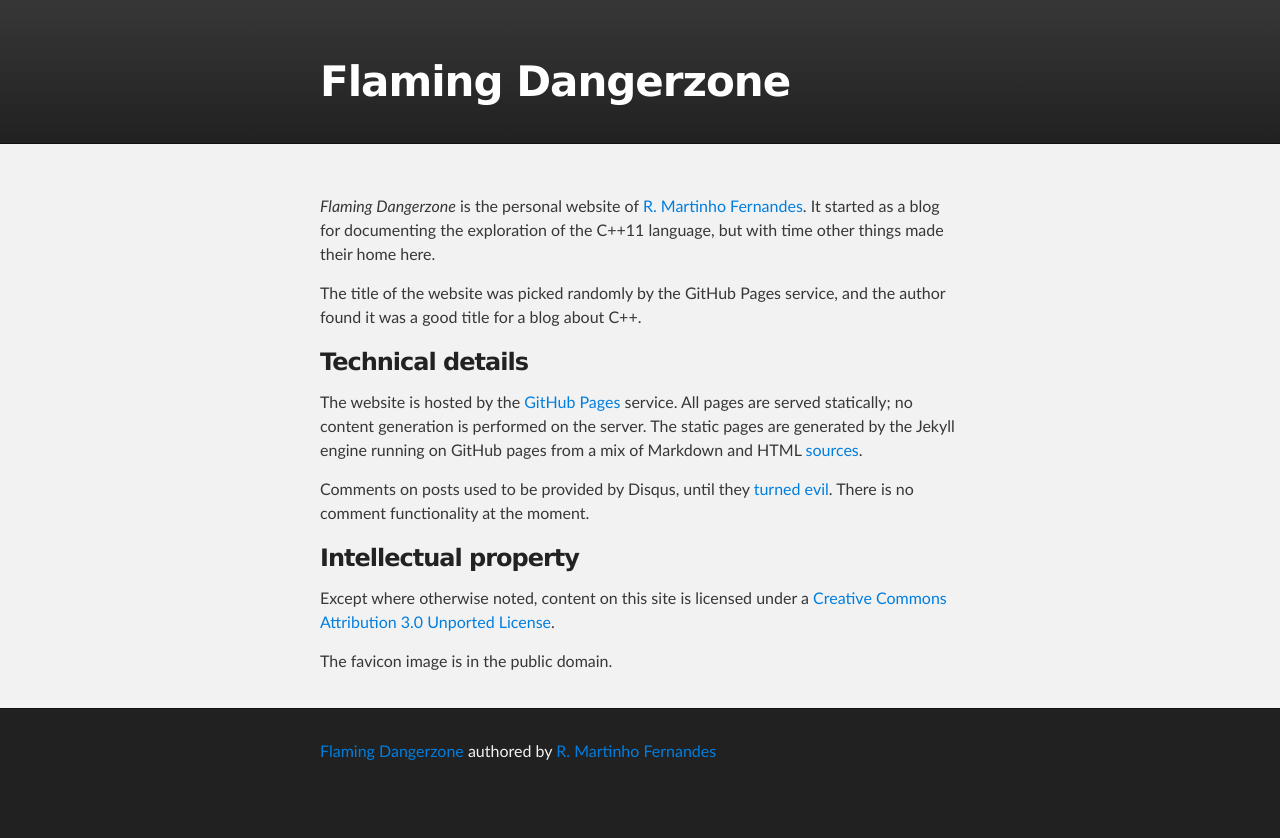
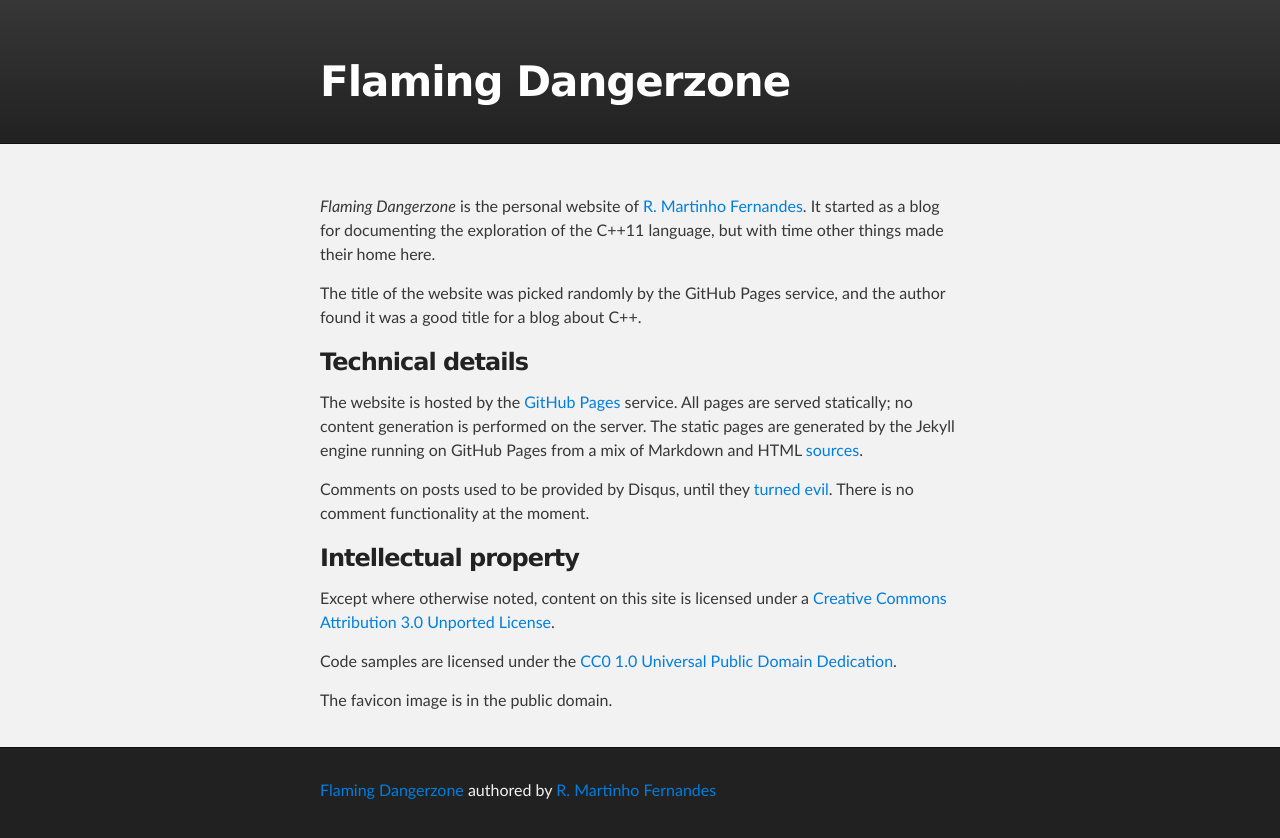
Before and after one commit to rmartinho/flamingdangerzone, a Jekyll site: the page built from about.markdown, in a window 1280 px wide. Shown: the top 838 px of the page. Built offline with Jekyll 4.4.1, drawn with Linux system fonts in a browser that asks for light colours; Markdown is read by kramdown in place of the engine named in the settings.

Commit message:
Small changes in about.

```diff
--- a/about.markdown
+++ b/about.markdown
@@ -10,24 +10,30 @@
 The title of the website was picked randomly by the GitHub Pages service, and the author found
 it was a good title for a blog about C++.
 
+ [about me]: /robot.html
+
 ### Technical details
 
 The website is hosted by the [GitHub Pages][pages] service. All pages are served statically;
 no content generation is performed on the server. The static pages are generated by the Jekyll
-engine running on GitHub pages from a mix of Markdown and HTML [sources].
+engine running on GitHub Pages from a mix of Markdown and HTML [sources].
 
 Comments on posts used to be provided by Disqus, until they [turned evil]. There
 is no comment functionality at the moment.
+
+ [pages]: http://pages.github.com/
+ [sources]: http://github.com/rmartinho/rmartinho.github.com/
+ [turned evil]: http://jacquesmattheij.com/disqus-bait-and-switch-now-with-ads
 
 ### Intellectual property
 
 Except where otherwise noted, content on this site is licensed under a
 [Creative Commons Attribution 3.0 Unported License][cc-by].
 
+Code samples are licensed under the [CC0 1.0 Universal Public Domain
+Dedication][cc0].
+
 The favicon image is in the public domain.
 
- [about me]: /robot.html
- [sources]: http://github.com/rmartinho/rmartinho.github.com/
- [pages]: http://pages.github.com/
  [cc-by]: http://creativecommons.org/licenses/by/3.0/
- [turned evil]: http://jacquesmattheij.com/disqus-bait-and-switch-now-with-ads
+ [cc0]: http://creativecommons.org/publicdomain/zero/1.0/
```
